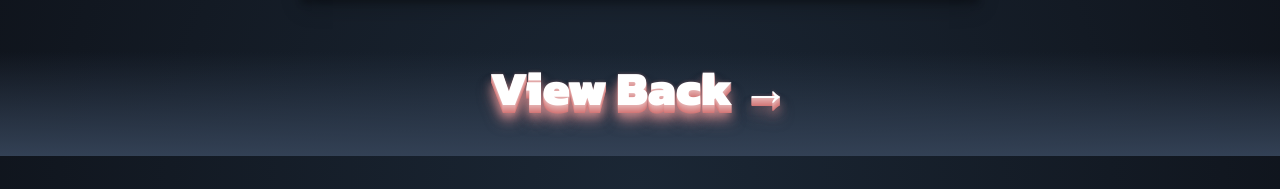
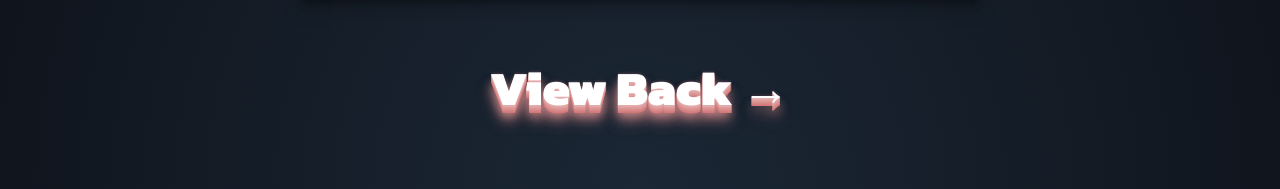
Before and after one commit to waylaidwanderer/sana-space-birthday-project, a Nuxt app: page / in a window 1280 px wide. Shown: the part 644-833 px from the top of the page. Built offline with nearby package versions, Linux system fonts and the light colour scheme.

Commit message:
fix: remove gradient bg behind card nav for better browser compatibility

```diff
--- a/pages/index.vue
+++ b/pages/index.vue
@@ -236,7 +236,6 @@ const onArtModalOpen = () => {
 
     .card-nav {
         @apply absolute bottom-0 w-full text-center;
-        @apply bg-gradient-to-t from-slate-700;
         height: 13%;
         z-index: 100;
 
```
